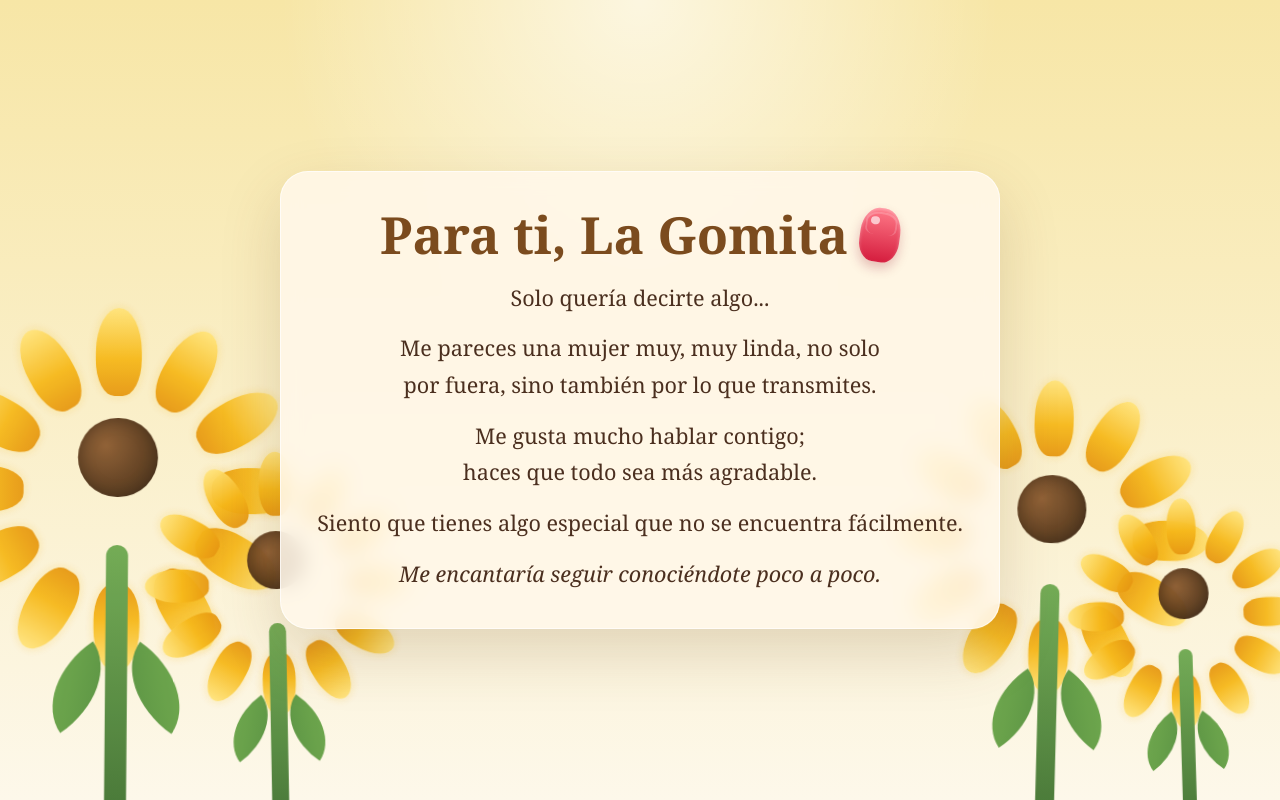
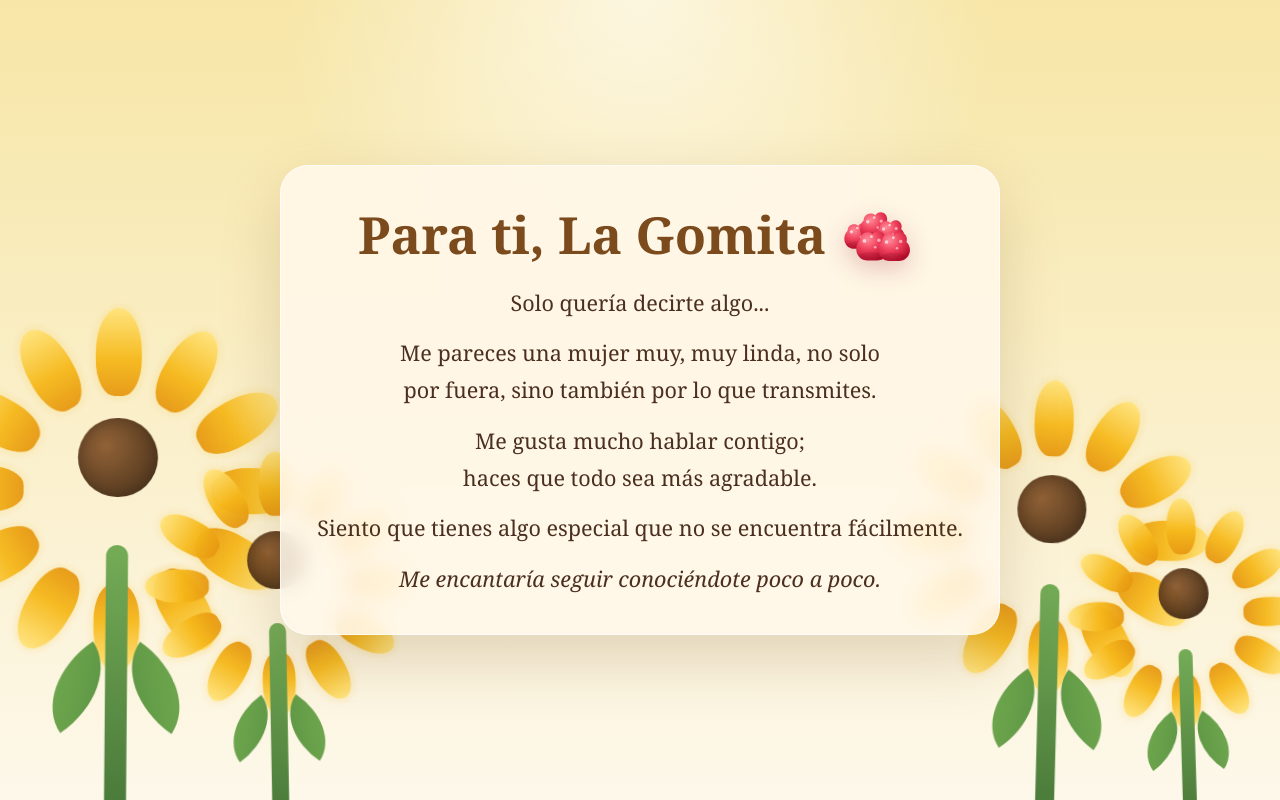
Before and after one commit to jgonzpad/para-ti-la-gomita, a plain HTML site: page index.html in a window 1280 px wide. Drawn offline with Linux system fonts and the light colour scheme.

Commit message:
feat: improve gummy artwork

```diff
--- a/index.html
+++ b/index.html
@@ -139,37 +139,11 @@
     }
 
     .gummy {
-      position: relative;
-      width: clamp(28px, 4vw, 40px);
-      height: clamp(38px, 5vw, 54px);
-      border-radius: 45% 45% 38% 38%;
-      background: linear-gradient(180deg, #ff7a88, #d51d3e);
-      box-shadow:
-        inset 0 2px 4px rgba(255, 255, 255, 0.35),
-        0 6px 12px rgba(146, 13, 32, 0.24);
-      transform: rotate(8deg);
+      width: clamp(58px, 8vw, 84px);
+      height: auto;
       flex: 0 0 auto;
-    }
-
-    .gummy::before {
-      content: "";
-      position: absolute;
-      top: 16%;
-      left: 22%;
-      width: 22%;
-      height: 16%;
-      border-radius: 50%;
-      background: rgba(255, 242, 244, 0.7);
-    }
-
-    .gummy::after {
-      content: "";
-      position: absolute;
-      inset: 8% 10% auto;
-      height: 38%;
-      border: 2px solid rgba(255, 255, 255, 0.18);
-      border-bottom: 0;
-      border-radius: 45% 45% 30% 30%;
+      filter: drop-shadow(0 8px 12px rgba(146, 13, 32, 0.22));
+      transform: translateY(3px);
     }
 
     p {
@@ -205,7 +179,8 @@
       }
 
       .gummy {
-        transform: rotate(6deg) translateY(2px);
+        width: 62px;
+        transform: translateY(2px);
       }
     }
   </style>
@@ -300,7 +275,42 @@
   <main class="card">
     <h1>
       <span>Para ti, La Gomita</span>
-      <span class="gummy" aria-hidden="true"></span>
+      <svg class="gummy" viewBox="0 0 120 92" aria-hidden="true">
+        <defs>
+          <radialGradient id="gummyRed" cx="35%" cy="28%" r="75%">
+            <stop offset="0%" stop-color="#ff8a97"></stop>
+            <stop offset="48%" stop-color="#ef405c"></stop>
+            <stop offset="100%" stop-color="#b60f2e"></stop>
+          </radialGradient>
+          <radialGradient id="sugar" cx="50%" cy="40%" r="60%">
+            <stop offset="0%" stop-color="rgba(255,255,255,0.95)"></stop>
+            <stop offset="100%" stop-color="rgba(255,255,255,0)"></stop>
+          </radialGradient>
+          <g id="berry">
+            <path d="M15 24c0-7 5-12 12-12 3 0 6 1 8 3 2-3 5-5 9-5 6 0 11 5 11 11 0 2 0 4-1 5 4 3 6 8 6 13 0 10-8 18-18 18H27C17 57 9 49 9 39c0-6 2-11 6-15Z" fill="url(#gummyRed)"></path>
+            <circle cx="22" cy="26" r="3" fill="rgba(255,255,255,0.65)"></circle>
+            <circle cx="33" cy="19" r="2.4" fill="rgba(255,255,255,0.62)"></circle>
+            <circle cx="45" cy="25" r="2.8" fill="rgba(255,255,255,0.55)"></circle>
+            <circle cx="39" cy="36" r="2.1" fill="rgba(255,255,255,0.52)"></circle>
+            <ellipse cx="33" cy="50" rx="20" ry="6" fill="rgba(120, 8, 28, 0.18)"></ellipse>
+          </g>
+        </defs>
+        <g transform="translate(2 18) scale(0.78)">
+          <use href="#berry"></use>
+        </g>
+        <g transform="translate(24 2) scale(0.84)">
+          <use href="#berry"></use>
+        </g>
+        <g transform="translate(48 14) scale(0.78)">
+          <use href="#berry"></use>
+        </g>
+        <g transform="translate(18 28) scale(0.9)">
+          <use href="#berry"></use>
+        </g>
+        <g transform="translate(50 30) scale(0.88)">
+          <use href="#berry"></use>
+        </g>
+      </svg>
     </h1>
     <p>Solo quería decirte algo...</p>
     <p>Me pareces una mujer muy, muy linda, no solo por fuera, sino también por lo que transmites.</p>
```
